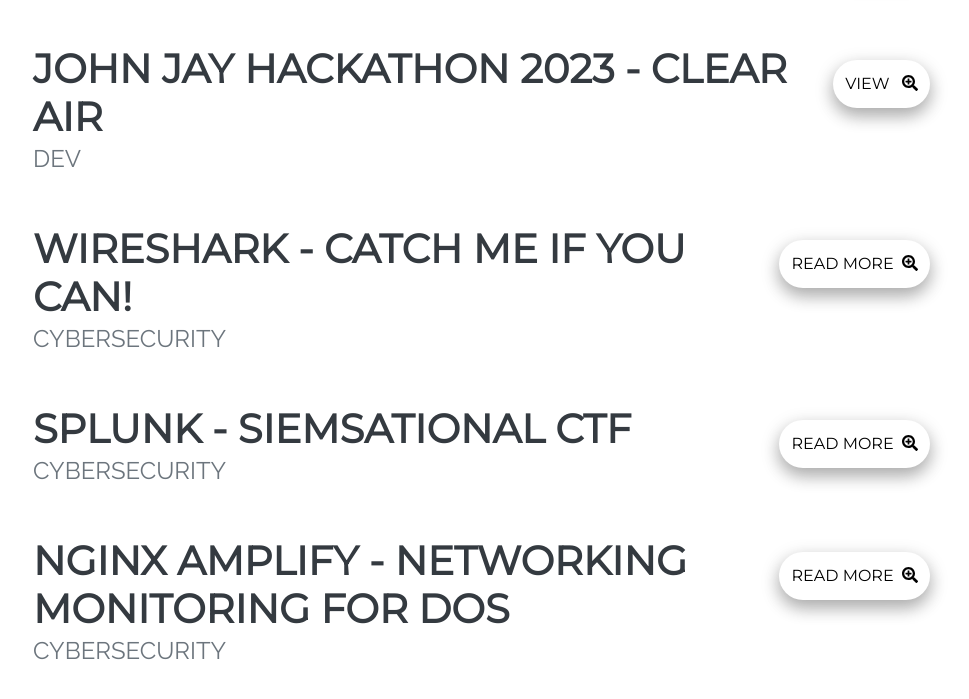
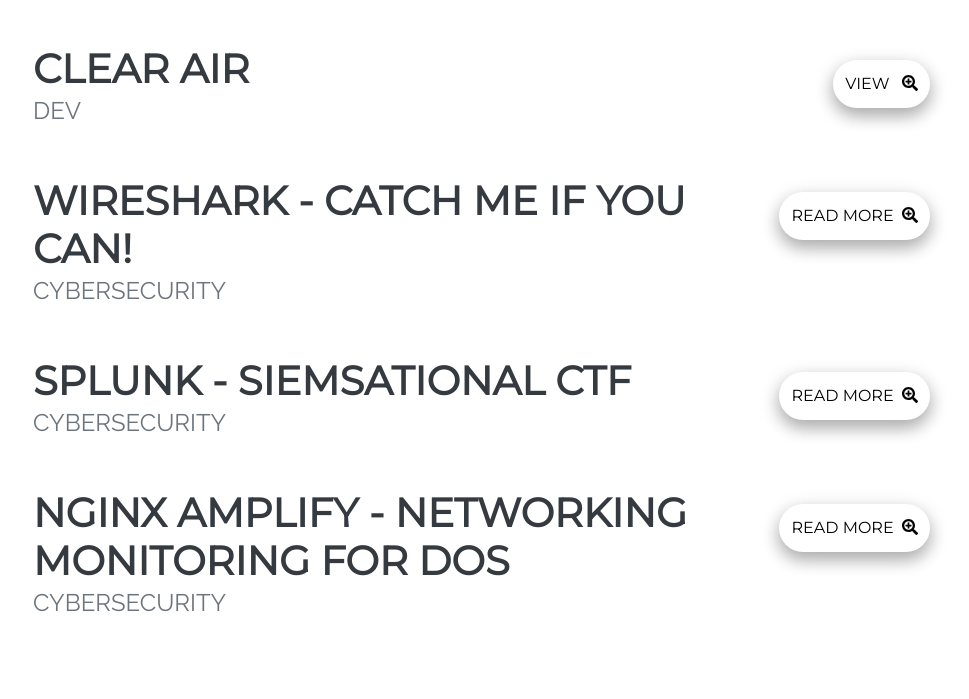
Before and after one commit to bw0123/portfolio, a plain HTML site: page index.html in a window 1280 px wide. Shown: the part 1206-1905 px from the top of the page, without its empty margins (287-1256 px from the left). Drawn offline with nearby package versions, Linux system fonts and the light colour scheme.

Commit message:
Update index.html

```diff
--- a/index.html
+++ b/index.html
@@ -103,7 +103,7 @@
                 </div>
                 <div class="d-flex flex-column flex-md-row justify-content-between">
                     <div class="flex-grow-1">
-                        <h3 class="mb-0">John Jay Hackathon 2023 - Clear Air</h3><div class="subheading mb-5">Dev</div>
+                        <h3 class="mb-0">Clear Air</h3><div class="subheading mb-5">Dev</div>
                     </div>
                     <div class="flex-shrink-0">
                         <a href="https://devpost.com/software/clear-air" target="_blank">
```
